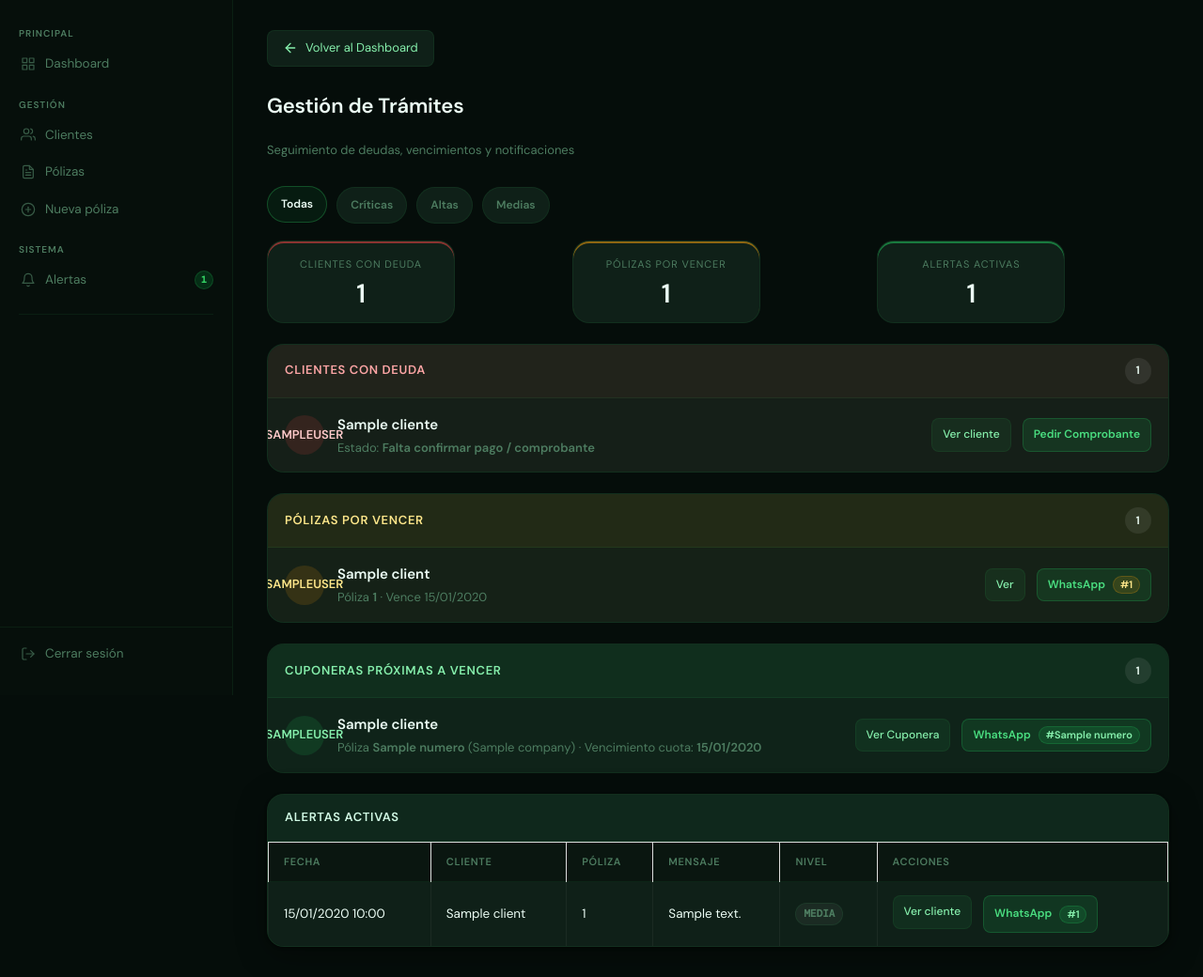
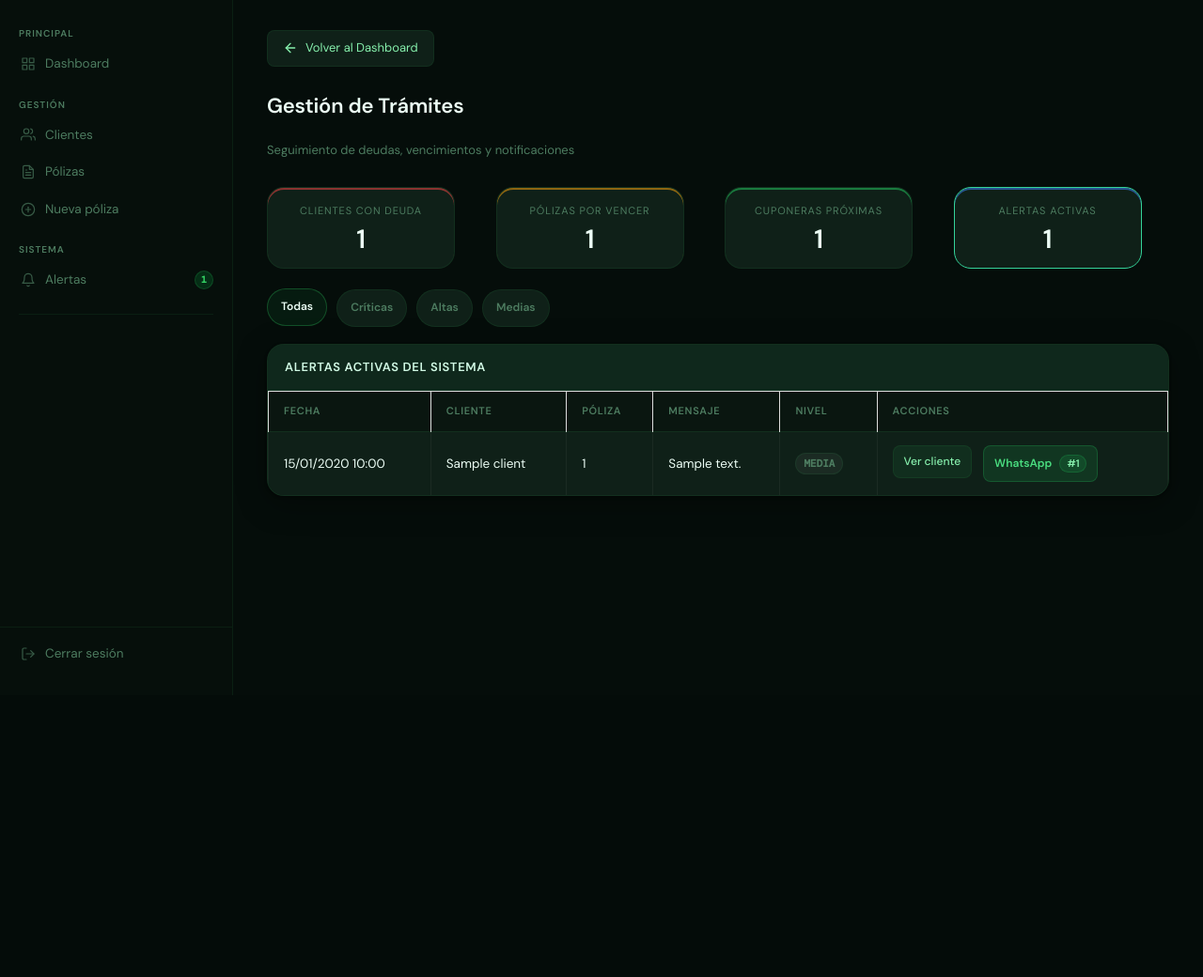
Before and after one commit to ferfama-debug/brokercrm, a Django app: template templates/alerts/alertas.html in a window 1280 px wide. Shown: the part 60-1100 px from the top of the page at 94% size. After the commit the page ends 800 px from the top, so only its background shows below. Run offline with Django 4.2, Linux system fonts and the light colour scheme; the template is opened without the code that fills it: most values are stand-ins (such as "Sample title", 1, 10 or a date in 2020).

Commit message:
Update alertas.html

```diff
--- a/templates/alerts/alertas.html
+++ b/templates/alerts/alertas.html
@@ -8,35 +8,37 @@
   </div>
 </div>
 
-<!-- FILTROS -->
-<div class="filtros-wrap">
-  <a href="{% url 'alerts:alertas' %}" class="filtro-btn filtro-all {% if not nivel %}activo{% endif %}">Todas</a>
-  <a href="?nivel=CRITICA" class="filtro-btn filtro-critica {% if nivel == 'CRITICA' %}activo{% endif %}">Críticas</a>
-  <a href="?nivel=ALTA" class="filtro-btn filtro-alta {% if nivel == 'ALTA' %}activo{% endif %}">Altas</a>
-  <a href="?nivel=MEDIA" class="filtro-btn filtro-media {% if nivel == 'MEDIA' %}activo{% endif %}">Medias</a>
+<!-- TARJETAS DE RESUMEN / PESTAÑAS INTERACTIVAS -->
+<div class="resumen-grid">
+  <a href="?tab=deudas" class="resumen-card resumen-rojo {% if tab == 'deudas' %}tab-activo{% endif %}">
+    <div class="resumen-label">Clientes con deuda</div>
+    <div class="resumen-valor">{{ clientes_con_deuda|length }}</div>
+  </a>
+
+  <a href="?tab=vencimientos" class="resumen-card resumen-amarillo {% if tab == 'vencimientos' %}tab-activo{% endif %}">
+    <div class="resumen-label">Pólizas por vencer</div>
+    <div class="resumen-valor">{{ polizas_por_vencer|length }}</div>
+  </a>
+
+  <a href="?tab=cuponeras" class="resumen-card resumen-verde {% if tab == 'cuponeras' %}tab-activo{% endif %}">
+    <div class="resumen-label">Cuponeras próximas</div>
+    <div class="resumen-valor">{{ pagos_cuponera|length }}</div>
+  </a>
+
+  <a href="?tab=alertas" class="resumen-card resumen-azul {% if tab == 'alertas' or not tab %}tab-activo{% endif %}">
+    <div class="resumen-label">Alertas activas</div>
+    <div class="resumen-valor">{{ alertas|length }}</div>
+  </a>
 </div>
 
-<div class="resumen-grid">
-  <div class="resumen-card resumen-rojo">
-    <div class="resumen-label">Clientes con deuda</div>
-    <div class="resumen-valor">{{ clientes_con_deuda|length }}</div>
-  </div>
-  <div class="resumen-card resumen-amarillo">
-    <div class="resumen-label">Pólizas por vencer</div>
-    <div class="resumen-valor">{{ polizas_por_vencer|length }}</div>
-  </div>
-  <div class="resumen-card resumen-verde">
-    <div class="resumen-label">Alertas activas</div>
-    <div class="resumen-valor">{{ alertas|length }}</div>
-  </div>
-</div>
+<!-- CONTENIDO SEGÚN LA PESTAÑA ACTIVA -->
 
-<!-- CLIENTES CON DEUDA -->
-{% if clientes_con_deuda %}
+<!-- 1. CLIENTES CON DEUDA -->
+{% if tab == 'deudas' %}
 <div class="alerta-seccion">
   <div class="seccion-header seccion-rojo">
     <div class="seccion-titulo-wrap">
-      <span>Clientes con deuda</span>
+      <span>Clientes con deuda / Comprobantes pendientes</span>
       <span class="seccion-count">{{ clientes_con_deuda|length }}</span>
     </div>
   </div>
@@ -44,7 +46,6 @@
   <div class="seccion-items">
     {% for cliente in clientes_con_deuda %}
     <div class="alerta-item alerta-item-rojo">
-
       <div class="alerta-left">
         <div class="alerta-avatar">
           {{ cliente.first_name|first|upper }}{{ cliente.last_name|first|upper }}
@@ -61,25 +62,28 @@
         <a href="/clientes/ver/{{ cliente.id }}/" class="btn btn-secondary btn-sm">
           Ver cliente
         </a>
-
         <a href="https://wa.me/{{ cliente.phone|cut:' '|cut:'-' }}?text=Hola%20{{ cliente.first_name }},%20¿cómo%20estás?%20Te%20escribo%20de%20Fuerza%20Natural%20Broker%20para%20pedirte%20si%20me%20podrías%20enviar%20el%20comprobante%20de%20la%20última%20cuota%20de%20tu%20seguro.%20¡Gracias!"
            target="_blank" class="btn-whatsapp btn-whatsapp-sm">
           Pedir Comprobante
         </a>
       </div>
-
+    </div>
+    {% empty %}
+    <div class="empty-row" style="padding: 30px; text-align: center; color: var(--text-muted);">
+      No hay clientes con deuda pendientes
     </div>
     {% endfor %}
   </div>
 </div>
 {% endif %}
 
-<!-- POLIZAS -->
-{% if polizas_por_vencer %}
+
+<!-- 2. PÓLIZAS POR VENCER -->
+{% if tab == 'vencimientos' %}
 <div class="alerta-seccion">
   <div class="seccion-header seccion-amarillo">
     <div class="seccion-titulo-wrap">
-      <span>Pólizas por vencer</span>
+      <span>Pólizas por vencer (Próximos 30 días)</span>
       <span class="seccion-count">{{ polizas_por_vencer|length }}</span>
     </div>
   </div>
@@ -87,7 +91,6 @@
   <div class="seccion-items">
     {% for poliza in polizas_por_vencer %}
     <div class="alerta-item alerta-item-amarillo">
-
       <div class="alerta-left">
         <div class="alerta-avatar alerta-avatar-amarillo">
           {{ poliza.client.first_name|first|upper }}{{ poliza.client.last_name|first|upper }}
@@ -104,7 +107,6 @@
         <a href="/clientes/ver/{{ poliza.client.id }}/?poliza={{ poliza.id }}" class="btn btn-secondary btn-sm">
           Ver
         </a>
-
         <a href="https://wa.me/{{ poliza.client.phone|cut:' '|cut:'-' }}?text=Hola {{ poliza.client.first_name }},%20tu%20póliza%20vence%20pronto.%20¿Querés%20renovarla?"
            target="_blank" class="btn-whatsapp btn-whatsapp-sm">
           WhatsApp
@@ -113,15 +115,19 @@
           </span>
         </a>
       </div>
-
+    </div>
+    {% empty %}
+    <div class="empty-row" style="padding: 30px; text-align: center; color: var(--text-muted);">
+      No hay pólizas por vencer en los próximos 30 días
     </div>
     {% endfor %}
   </div>
 </div>
 {% endif %}
 
-<!-- CUPONERAS PRÓXIMAS A VENCER -->
-{% if pagos_cuponera %}
+
+<!-- 3. CUPONERAS PRÓXIMAS A VENCER -->
+{% if tab == 'cuponeras' %}
 <div class="alerta-seccion">
   <div class="seccion-header seccion-verde">
     <div class="seccion-titulo-wrap">
@@ -133,7 +139,6 @@
   <div class="seccion-items">
     {% for item in pagos_cuponera %}
     <div class="alerta-item alerta-item-verde">
-
       <div class="alerta-left">
         <div class="alerta-avatar alerta-avatar-verde">
           {% if item.cliente %}
@@ -156,7 +161,6 @@
             Ver Cuponera
           </a>
         {% endif %}
-
         <a href="https://wa.me/{{ item.telefono|cut:' '|cut:'-' }}?text={{ item.mensaje|urlencode }}"
            target="_blank" class="btn-whatsapp btn-whatsapp-sm">
           WhatsApp
@@ -165,18 +169,30 @@
           </span>
         </a>
       </div>
-
+    </div>
+    {% empty %}
+    <div class="empty-row" style="padding: 30px; text-align: center; color: var(--text-muted);">
+      No hay cuponeras próximas a vencer
     </div>
     {% endfor %}
   </div>
 </div>
 {% endif %}
 
-<!-- ALERTAS -->
+
+<!-- 4. ALERTAS ACTIVAS (DEFAULT) -->
+{% if tab == 'alertas' or not tab %}
+<!-- FILTROS DE NIVEL -->
+<div class="filtros-wrap">
+  <a href="?tab=alertas" class="filtro-btn filtro-all {% if not nivel %}activo{% endif %}">Todas</a>
+  <a href="?tab=alertas&nivel=CRITICA" class="filtro-btn filtro-critica {% if nivel == 'CRITICA' %}activo{% endif %}">Críticas</a>
+  <a href="?tab=alertas&nivel=ALTA" class="filtro-btn filtro-alta {% if nivel == 'ALTA' %}activo{% endif %}">Altas</a>
+  <a href="?tab=alertas&nivel=MEDIA" class="filtro-btn filtro-media {% if nivel == 'MEDIA' %}activo{% endif %}">Medias</a>
+</div>
+
 <div class="table-wrap">
-
   <div class="tabla-header-titulo">
-    Alertas activas
+    Alertas activas del sistema
   </div>
 
   <table class="tabla-alertas">
@@ -195,7 +211,6 @@
       {% for alerta in alertas %}
       <tr>
         <td>{{ alerta.created_at|date:"d/m/Y H:i" }}</td>
-
         <td>
           {% if alerta.policy and alerta.policy.client %}
             {{ alerta.policy.client }}
@@ -203,7 +218,6 @@
             —
           {% endif %}
         </td>
-
         <td>
           {% if alerta.policy %}
             {{ alerta.policy.policy_number }}
@@ -211,9 +225,7 @@
             —
           {% endif %}
         </td>
-
         <td class="mensaje-col">{{ alerta.message }}</td>
-
         <td>
           {% if alerta.level == "CRITICA" %}
             <span class="badge badge-red">CRÍTICA</span>
@@ -223,14 +235,12 @@
             <span class="badge badge-gray">MEDIA</span>
           {% endif %}
         </td>
-
         <td>
           <div class="tabla-acciones">
             {% if alerta.policy and alerta.policy.client %}
               <a href="{% url 'clients:ver_cliente' alerta.policy.client.id %}?poliza={{ alerta.policy.id }}" class="btn btn-secondary btn-sm">
                 Ver cliente
               </a>
-
               <a href="https://wa.me/{{ alerta.policy.client.phone|cut:' '|cut:'-' }}?text={{ alerta.message|urlencode }}"
                  target="_blank" class="btn-whatsapp btn-whatsapp-sm">
                 WhatsApp
@@ -252,7 +262,6 @@
           </div>
         </td>
       </tr>
-
       {% empty %}
       <tr>
         <td colspan="6" class="empty-row">
@@ -261,11 +270,71 @@
       </tr>
       {% endfor %}
     </tbody>
-
   </table>
 </div>
+{% endif %}
+
 
 <style>
+.resumen-grid {
+  display: grid;
+  grid-template-columns: repeat(4, minmax(0, 1fr));
+  gap: 14px;
+  margin-bottom: 22px;
+}
+
+.resumen-card {
+  border: 1px solid var(--border);
+  border-radius: var(--radius-lg);
+  background: var(--bg-card);
+  padding: 16px 18px;
+  text-decoration: none;
+  display: block;
+  transition: 0.2s;
+  cursor: pointer;
+}
+
+.resumen-card:hover {
+  transform: translateY(-2px);
+  border-color: rgba(52,211,100,0.4);
+}
+
+.tab-activo {
+  border-color: #34d399 !important;
+  box-shadow: 0 0 0 2px rgba(52,211,100,0.25);
+}
+
+.resumen-label {
+  font-size: 11px;
+  text-transform: uppercase;
+  letter-spacing: 0.08em;
+  color: var(--text-muted);
+  margin-bottom: 8px;
+}
+
+.resumen-valor {
+  font-size: 28px;
+  font-weight: 700;
+  color: #ecfdf5;
+  line-height: 1;
+}
+
+.resumen-rojo {
+  box-shadow: inset 0 2px 0 rgba(239,68,68,0.55);
+}
+
+.resumen-amarillo {
+  box-shadow: inset 0 2px 0 rgba(245,158,11,0.55);
+}
+
+.resumen-verde {
+  box-shadow: inset 0 2px 0 rgba(34,197,94,0.55);
+}
+
+.resumen-azul {
+  box-shadow: inset 0 2px 0 rgba(59,130,246,0.55);
+}
+
 .filtros-wrap {
   display: flex;
   gap: 10px;
@@ -294,47 +363,6 @@
   color: #ecfdf5;
   border-color: rgba(52,211,100,0.28);
   background: rgba(34,197,94,0.08);
-}
-
-.resumen-grid {
-  display: grid;
-  grid-template-columns: repeat(3, minmax(0, 1fr));
-  gap: 14px;
-  margin-bottom: 22px;
-}
-
-.resumen-card {
-  border: 1px solid var(--border);
-  border-radius: var(--radius-lg);
-  background: var(--bg-card);
-  padding: 16px 18px;
-}
-
-.resumen-label {
-  font-size: 11px;
-  text-transform: uppercase;
-  letter-spacing: 0.08em;
-  color: var(--text-muted);
-  margin-bottom: 8px;
-}
-
-.resumen-valor {
-  font-size: 28px;
-  font-weight: 700;
-  color: #ecfdf5;
-  line-height: 1;
-}
-
-.resumen-rojo {
-  box-shadow: inset 0 2px 0 rgba(239,68,68,0.55);
-}
-
-.resumen-amarillo {
-  box-shadow: inset 0 2px 0 rgba(245,158,11,0.55);
-}
-
-.resumen-verde {
-  box-shadow: inset 0 2px 0 rgba(34,197,94,0.55);
 }
 
 .alerta-seccion {
@@ -605,7 +633,7 @@
 
 @media (max-width: 980px) {
   .resumen-grid {
-    grid-template-columns: 1fr;
+    grid-template-columns: repeat(2, 1fr);
   }
 
   .alerta-item {
```
